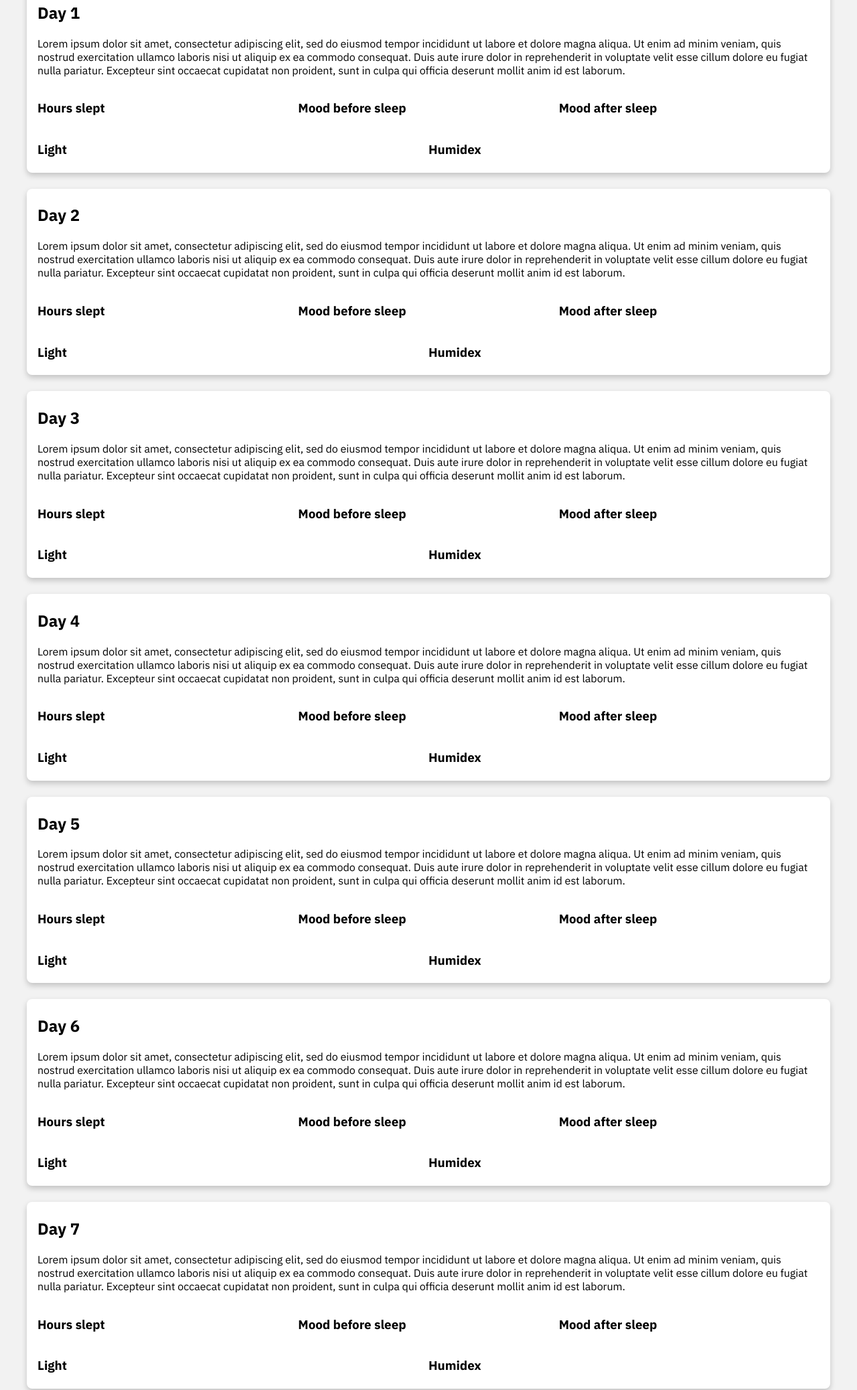
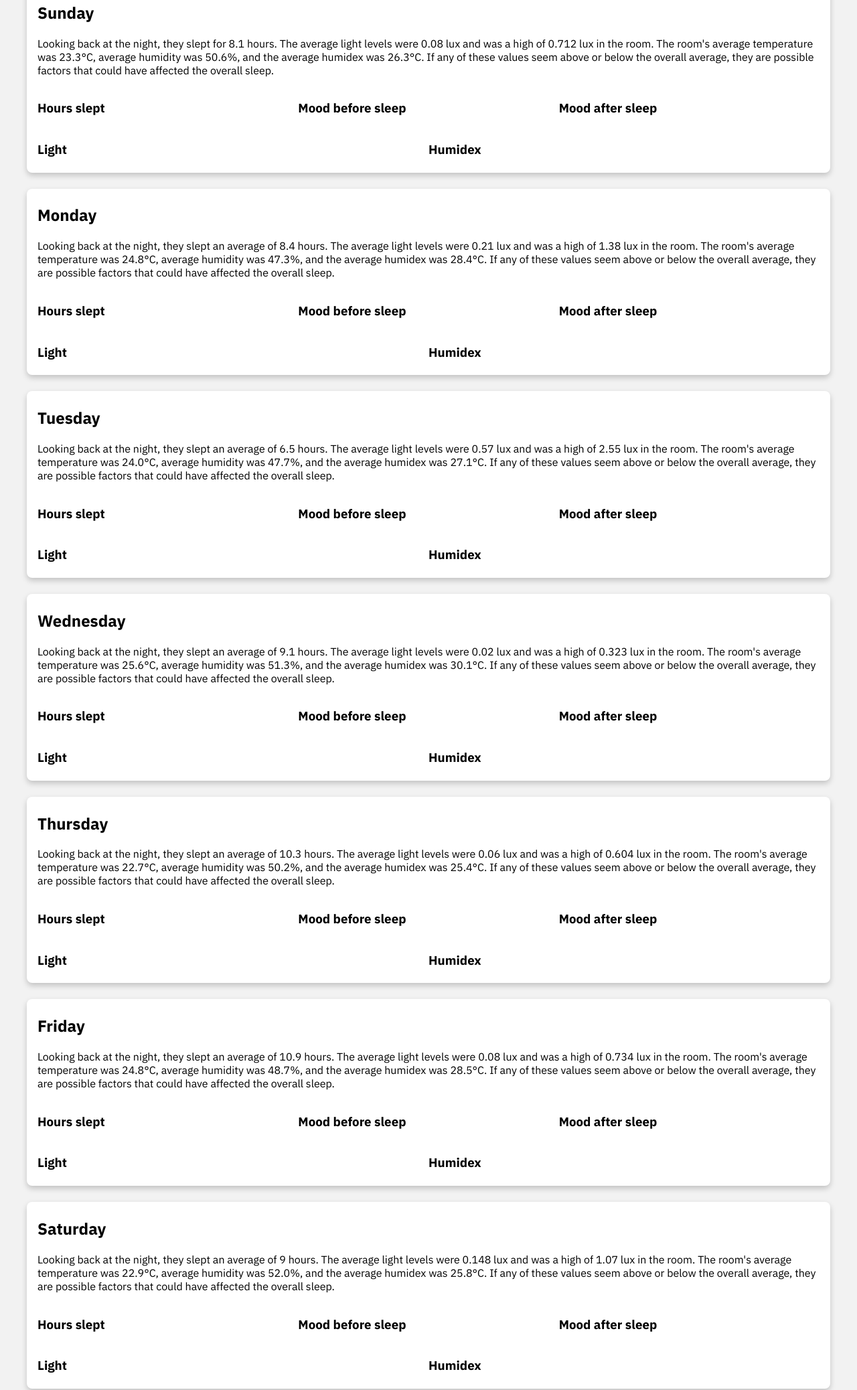
Before and after one commit to emilyslouie/syde361-prototype, a plain HTML site: page DV Option 3/index.html in a window 1280 px wide. Shown: the part 106-2182 px from the top of the page at 67% size. Drawn offline with nearby package versions, Linux system fonts and the light colour scheme; a script that the page names is missing.

Commit message:
add the day descriptions

```diff
--- a/DV Option 3/index.html
+++ b/DV Option 3/index.html
@@ -19,15 +19,14 @@
     <main>
       <h1>DV Option 3</h1>
       <div class="card">
-        <h2>Day 1</h2>
+        <h2>Sunday</h2>
         <p>
-          Lorem ipsum dolor sit amet, consectetur adipiscing elit, sed do
-          eiusmod tempor incididunt ut labore et dolore magna aliqua. Ut enim ad
-          minim veniam, quis nostrud exercitation ullamco laboris nisi ut
-          aliquip ex ea commodo consequat. Duis aute irure dolor in
-          reprehenderit in voluptate velit esse cillum dolore eu fugiat nulla
-          pariatur. Excepteur sint occaecat cupidatat non proident, sunt in
-          culpa qui officia deserunt mollit anim id est laborum.
+          Looking back at the night, they slept for 8.1 hours. The average light
+          levels were 0.08 lux and was a high of 0.712 lux in the room. The
+          room's average temperature was 23.3°C, average humidity was 50.6%, and
+          the average humidex was 26.3°C. If any of these values seem above or
+          below the overall average, they are possible factors that could have
+          affected the overall sleep.
         </p>
         <div class="content">
           <div class="content-box">
@@ -58,15 +57,14 @@
         </div>
       </div>
       <div class="card">
-        <h2>Day 2</h2>
+        <h2>Monday</h2>
         <p>
-          Lorem ipsum dolor sit amet, consectetur adipiscing elit, sed do
-          eiusmod tempor incididunt ut labore et dolore magna aliqua. Ut enim ad
-          minim veniam, quis nostrud exercitation ullamco laboris nisi ut
-          aliquip ex ea commodo consequat. Duis aute irure dolor in
-          reprehenderit in voluptate velit esse cillum dolore eu fugiat nulla
-          pariatur. Excepteur sint occaecat cupidatat non proident, sunt in
-          culpa qui officia deserunt mollit anim id est laborum.
+          Looking back at the night, they slept an average of 8.4 hours. The
+          average light levels were 0.21 lux and was a high of 1.38 lux in the
+          room. The room's average temperature was 24.8°C, average humidity was
+          47.3%, and the average humidex was 28.4°C. If any of these values seem
+          above or below the overall average, they are possible factors that
+          could have affected the overall sleep.
         </p>
         <div class="content">
           <div class="content-box">
@@ -97,15 +95,14 @@
         </div>
       </div>
       <div class="card">
-        <h2>Day 3</h2>
+        <h2>Tuesday</h2>
         <p>
-          Lorem ipsum dolor sit amet, consectetur adipiscing elit, sed do
-          eiusmod tempor incididunt ut labore et dolore magna aliqua. Ut enim ad
-          minim veniam, quis nostrud exercitation ullamco laboris nisi ut
-          aliquip ex ea commodo consequat. Duis aute irure dolor in
-          reprehenderit in voluptate velit esse cillum dolore eu fugiat nulla
-          pariatur. Excepteur sint occaecat cupidatat non proident, sunt in
-          culpa qui officia deserunt mollit anim id est laborum.
+          Looking back at the night, they slept an average of 6.5 hours. The
+          average light levels were 0.57 lux and was a high of 2.55 lux in the
+          room. The room's average temperature was 24.0°C, average humidity was
+          47.7%, and the average humidex was 27.1°C. If any of these values seem
+          above or below the overall average, they are possible factors that
+          could have affected the overall sleep.
         </p>
         <div class="content">
           <div class="content-box">
@@ -136,15 +133,14 @@
         </div>
       </div>
       <div class="card">
-        <h2>Day 4</h2>
+        <h2>Wednesday</h2>
         <p>
-          Lorem ipsum dolor sit amet, consectetur adipiscing elit, sed do
-          eiusmod tempor incididunt ut labore et dolore magna aliqua. Ut enim ad
-          minim veniam, quis nostrud exercitation ullamco laboris nisi ut
-          aliquip ex ea commodo consequat. Duis aute irure dolor in
-          reprehenderit in voluptate velit esse cillum dolore eu fugiat nulla
-          pariatur. Excepteur sint occaecat cupidatat non proident, sunt in
-          culpa qui officia deserunt mollit anim id est laborum.
+          Looking back at the night, they slept an average of 9.1 hours. The
+          average light levels were 0.02 lux and was a high of 0.323 lux in the
+          room. The room's average temperature was 25.6°C, average humidity was
+          51.3%, and the average humidex was 30.1°C. If any of these values seem
+          above or below the overall average, they are possible factors that
+          could have affected the overall sleep.
         </p>
         <div class="content">
           <div class="content-box">
@@ -175,15 +171,14 @@
         </div>
       </div>
       <div class="card">
-        <h2>Day 5</h2>
+        <h2>Thursday</h2>
         <p>
-          Lorem ipsum dolor sit amet, consectetur adipiscing elit, sed do
-          eiusmod tempor incididunt ut labore et dolore magna aliqua. Ut enim ad
-          minim veniam, quis nostrud exercitation ullamco laboris nisi ut
-          aliquip ex ea commodo consequat. Duis aute irure dolor in
-          reprehenderit in voluptate velit esse cillum dolore eu fugiat nulla
-          pariatur. Excepteur sint occaecat cupidatat non proident, sunt in
-          culpa qui officia deserunt mollit anim id est laborum.
+          Looking back at the night, they slept an average of 10.3 hours. The
+          average light levels were 0.06 lux and was a high of 0.604 lux in the
+          room. The room's average temperature was 22.7°C, average humidity was
+          50.2%, and the average humidex was 25.4°C. If any of these values seem
+          above or below the overall average, they are possible factors that
+          could have affected the overall sleep.
         </p>
         <div class="content">
           <div class="content-box">
@@ -214,15 +209,14 @@
         </div>
       </div>
       <div class="card">
-        <h2>Day 6</h2>
+        <h2>Friday</h2>
         <p>
-          Lorem ipsum dolor sit amet, consectetur adipiscing elit, sed do
-          eiusmod tempor incididunt ut labore et dolore magna aliqua. Ut enim ad
-          minim veniam, quis nostrud exercitation ullamco laboris nisi ut
-          aliquip ex ea commodo consequat. Duis aute irure dolor in
-          reprehenderit in voluptate velit esse cillum dolore eu fugiat nulla
-          pariatur. Excepteur sint occaecat cupidatat non proident, sunt in
-          culpa qui officia deserunt mollit anim id est laborum.
+          Looking back at the night, they slept an average of 10.9 hours. The
+          average light levels were 0.08 lux and was a high of 0.734 lux in the
+          room. The room's average temperature was 24.8°C, average humidity was
+          48.7%, and the average humidex was 28.5°C. If any of these values seem
+          above or below the overall average, they are possible factors that
+          could have affected the overall sleep.
         </p>
         <div class="content">
           <div class="content-box">
@@ -253,15 +247,14 @@
         </div>
       </div>
       <div class="card">
-        <h2>Day 7</h2>
+        <h2>Saturday</h2>
         <p>
-          Lorem ipsum dolor sit amet, consectetur adipiscing elit, sed do
-          eiusmod tempor incididunt ut labore et dolore magna aliqua. Ut enim ad
-          minim veniam, quis nostrud exercitation ullamco laboris nisi ut
-          aliquip ex ea commodo consequat. Duis aute irure dolor in
-          reprehenderit in voluptate velit esse cillum dolore eu fugiat nulla
-          pariatur. Excepteur sint occaecat cupidatat non proident, sunt in
-          culpa qui officia deserunt mollit anim id est laborum.
+          Looking back at the night, they slept an average of 9 hours. The
+          average light levels were 0.148 lux and was a high of 1.07 lux in the
+          room. The room's average temperature was 22.9°C, average humidity was
+          52.0%, and the average humidex was 25.8°C. If any of these values seem
+          above or below the overall average, they are possible factors that
+          could have affected the overall sleep.
         </p>
         <div class="content">
           <div class="content-box">
```
Also changed, not shown: DV Option 1/index.html (+36 -15 lines), DV Option 2/index.html (+4 -4 lines).
